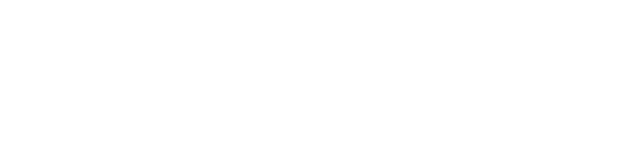
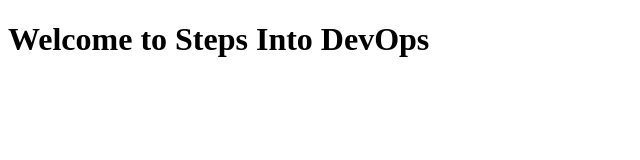
Before and after one commit to piumsudhara/StepsIntoDevOps, a website: page index.html in a window 1280 px wide. Shown: the whole page, without its empty margins (0-640 px from the left). Drawn offline with Linux system fonts and the light colour scheme.

Commit message:
Add HTML Template

```diff
--- a/index.html
+++ b/index.html
@@ -7,6 +7,10 @@
     <title>Steps Into DevOps</title>
 </head>
 <body>
-
+    <h1>Welcome to Steps Into DevOps</h1>
+    <br>
+    <!-- <ul>
+        <li>Pium Sudhara</li>
+    </ul>  -->
 </body>
 </html>
```
